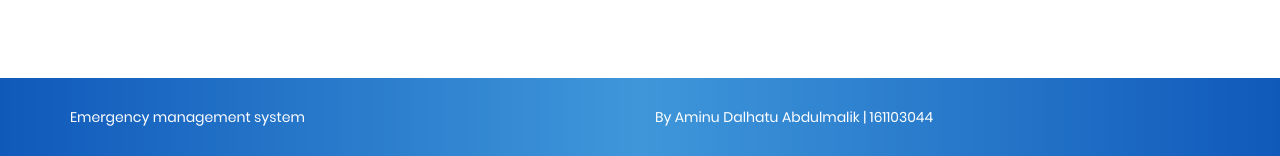
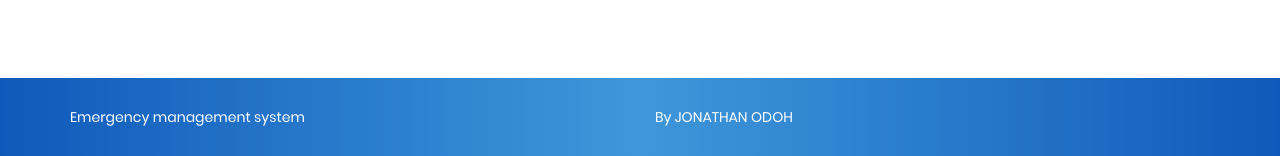
Before and after one commit to jona-odoh/emergency-management-system, a PHP site: page / in a window 1280 px wide. Shown: the part 2054-2210 px from the top of the page. Run offline with PHP 8.4, Linux system fonts and the light colour scheme; data comes from the database, SQL or seed files in the repository; some libraries are stand-ins or nearby versions.

Commit message:
Update index.php
update

```diff
--- a/index.php
+++ b/index.php
@@ -232,7 +232,7 @@
                                 <p class="copyright-text"> <a href="#">Emergency management system</a></p>
                             </div>
                             <div class="col-sm-6">
-                               <p class="copyright-text"> <a href="#">By Aminu Dalhatu Abdulmalik | 161103044</a></p>
+                               <p class="copyright-text"> <a href="#">By JONATHAN ODOH</a></p>
                             </div>
                         </div>
                     </div>
```
